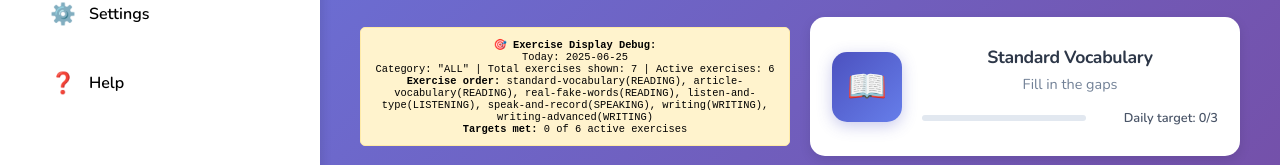
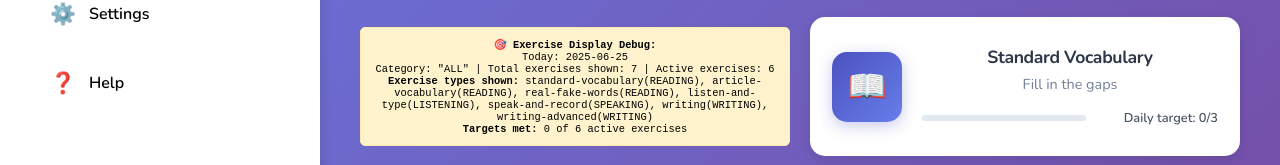
Before and after one commit to legga001/vocabulary-test, a React (Create React App) app: page / in a window 1280 px wide. Both pictures are taken after a click on the button "START PRACTICING". Shown: the part 402-567 px from the top of the page. Built offline with nearby package versions, Linux system fonts and the light colour scheme.

Commit message:
Update LandingPage.js

```diff
--- a/src/components/LandingPage.js
+++ b/src/components/LandingPage.js
@@ -198,29 +198,21 @@ function LandingPage({ onExercises, onProgress, onSelectExercise, isTransitionin
     return () => clearTimeout(timer);
   }, [isTransitioning]);
 
-  // FIXED: Improved filtered exercises with proper category handling and no duplication
+  // FIXED: True category filtering - only show exercises from selected category
   const filteredExercises = useMemo(() => {
     console.log('🔍 Filtering exercises for category:', selectedCategory);
     console.log('📚 Total exercises available:', EXERCISES.length);
 
-    // Create a new array to avoid mutation
     let exercisesToShow = [];
 
     if (selectedCategory === 'ALL') {
-      // Show all exercises when ALL is selected, in their original order
+      // Show all exercises when ALL is selected
       exercisesToShow = [...EXERCISES];
       console.log('📋 Showing all exercises:', exercisesToShow.length);
     } else {
-      // Filter by specific category and bring matching exercises to the top
-      const categoryExercises = EXERCISES.filter(exercise => exercise.category === selectedCategory);
-      const otherExercises = EXERCISES.filter(exercise => exercise.category !== selectedCategory);
-
-      // Put category exercises first, then other exercises
-      exercisesToShow = [...categoryExercises, ...otherExercises];
-
-      console.log(`📋 Exercises for ${selectedCategory}:`, categoryExercises.length);
-      console.log(`📋 Other exercises:`, otherExercises.length);
-      console.log(`📋 Total exercises shown:`, exercisesToShow.length);
+      // Show ONLY exercises from the selected category
+      exercisesToShow = EXERCISES.filter(exercise => exercise.category === selectedCategory);
+      console.log(`📋 Showing only ${selectedCategory} exercises:`, exercisesToShow.length);
     }
 
     // Verify no duplicates by checking for unique exercise types
@@ -347,12 +339,10 @@ function LandingPage({ onExercises, onProgress, onSelectExercise, isTransitionin
   ), [selectedCategory, handleCategoryChange]);
 
   const renderExerciseItem = useCallback((exercise, index) => {
-    const isHighlighted = selectedCategory !== 'ALL' && exercise.category === selectedCategory;
-
     return (
       <div
         key={`${exercise.type}-${selectedCategory}`} // Unique key to ensure proper re-rendering
-        className={`exercise-item ${exercise.isActive ? 'active' : 'disabled'} ${exercise.isNew ? 'new-exercise' : ''} ${exercise.isDET ? 'det-exercise' : ''} ${exercise.isTargetMet ? 'target-met' : ''} ${isHighlighted ? 'category-highlighted' : ''}`}
+        className={`exercise-item ${exercise.isActive ? 'active' : 'disabled'} ${exercise.isNew ? 'new-exercise' : ''} ${exercise.isDET ? 'det-exercise' : ''} ${exercise.isTargetMet ? 'target-met' : ''}`}
         onClick={() => handleExerciseClick(exercise)}
         style={{
           animationDelay: `${index * 0.1}s`
@@ -377,7 +367,6 @@ function LandingPage({ onExercises, onProgress, onSelectExercise, isTransitionin
           {exercise.isNew && <div className="new-badge">NEW</div>}
           {exercise.isDET && <div className="det-badge">DET</div>}
           {exercise.isTargetMet && <div className="target-met-badge">✓</div>}
-          {isHighlighted && <div className="category-badge">{selectedCategory}</div>}
         </div>
 
         <div className="exercise-content">
@@ -527,11 +516,11 @@ function LandingPage({ onExercises, onProgress, onSelectExercise, isTransitionin
           <h3>Skill practice</h3>
           {renderCategoryTabs}
 
-          {/* Category indicator */}
+          {/* Category indicator - show count of exercises */}
           {selectedCategory !== 'ALL' && (
             <div className="category-indicator">
               <span className="category-indicator-text">
-                Showing {selectedCategory.toLowerCase()} exercises first
+                Showing {exercisesWithTargets.length} {selectedCategory.toLowerCase()} exercise{exercisesWithTargets.length !== 1 ? 's' : ''}
               </span>
               <button
                 className="show-all-btn"
@@ -562,7 +551,7 @@ function LandingPage({ onExercises, onProgress, onSelectExercise, isTransitionin
               Total exercises shown: {exercisesWithTargets.length} |
               Active exercises: {exercisesWithTargets.filter(e => e.isActive).length}
               <br />
-              <strong>Exercise order:</strong> {exercisesWithTargets.map(e => `${e.type}(${e.category})`).join(', ')}
+              <strong>Exercise types shown:</strong> {exercisesWithTargets.map(e => `${e.type}(${e.category})`).join(', ')}
               <br />
               <strong>Targets met:</strong> {exercisesWithTargets.filter(e => e.isTargetMet && e.isActive).length} of {exercisesWithTargets.filter(e => e.isActive).length} active exercises
             </div>
```
